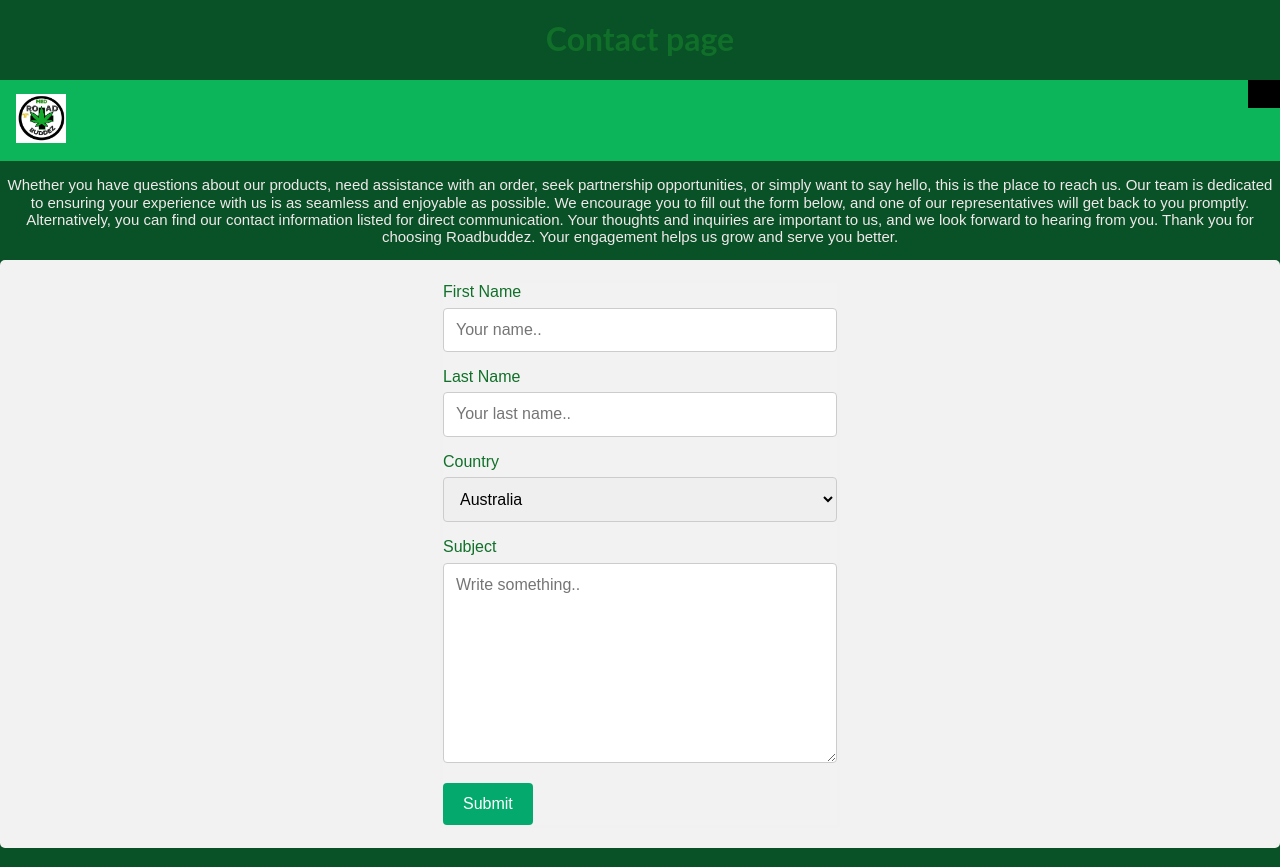
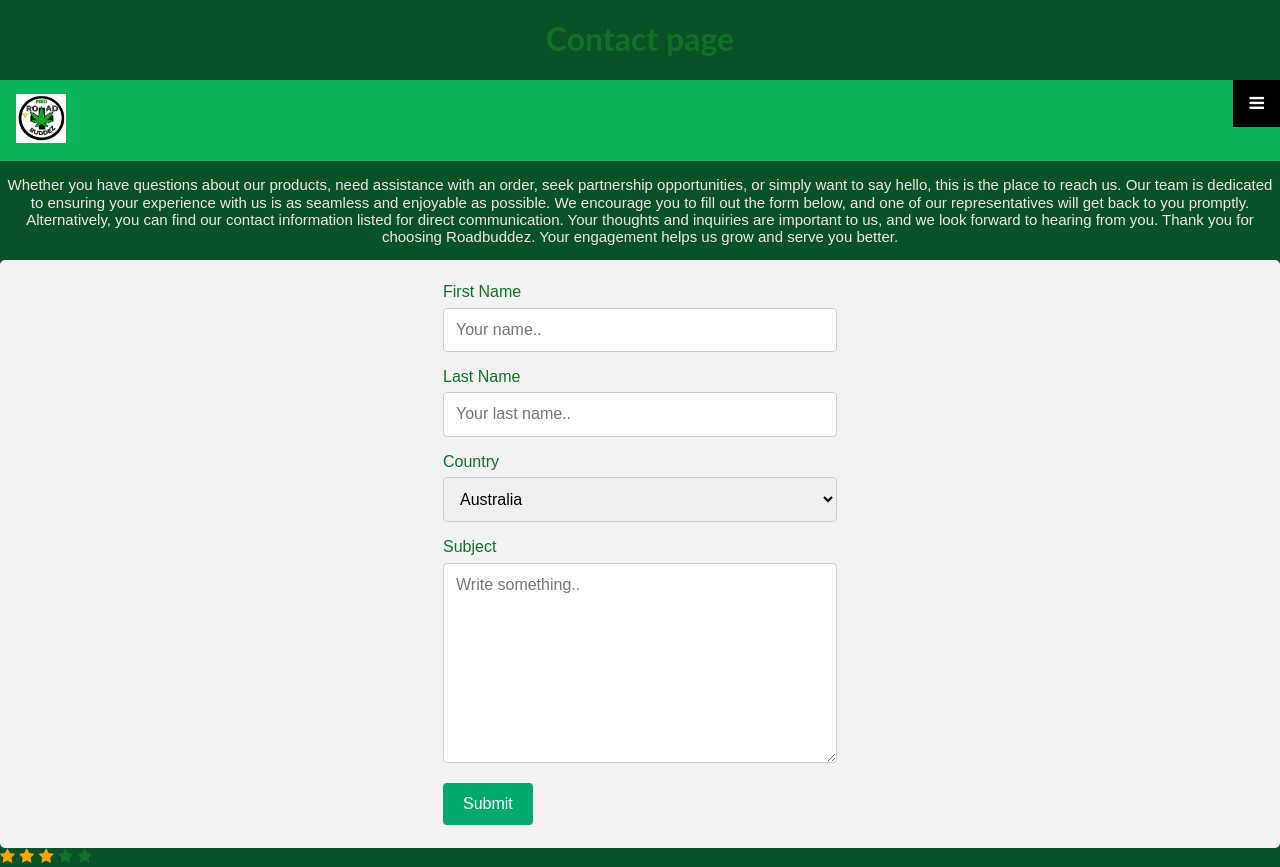
Before and after one commit to niceguy111/project311-07-03, a plain HTML site: page contact page.html in a window 1280 px wide. Drawn offline with Linux system fonts and the light colour scheme.

Commit message:
added some changes

```diff
--- a/contact page.html
+++ b/contact page.html
@@ -63,6 +63,15 @@ Thank you for choosing Roadbuddez. Your engagement helps us grow and serve you b
   </form>
 </div>
 
+<!-- Add icon library -->
+<link rel="stylesheet" href="https://cdnjs.cloudflare.com/ajax/libs/font-awesome/4.7.0/css/font-awesome.min.css">
+
+<span class="fa fa-star checked"></span>
+<span class="fa fa-star checked"></span>
+<span class="fa fa-star checked"></span>
+<span class="fa fa-star"></span>
+<span class="fa fa-star"></span>
+
   <script src="js/main.js"></script>
 </body>
 
--- a/css/main.css
+++ b/css/main.css
@@ -281,6 +281,10 @@ input[type=text], select, textarea {
       align-items: center;
     }
 
+    .checked {
+      color: orange;
+    }
+
     /* Responsive layout - makes a two column-layout instead of four columns */
     @media screen and (max-width: 480px) {
        .column {
```
